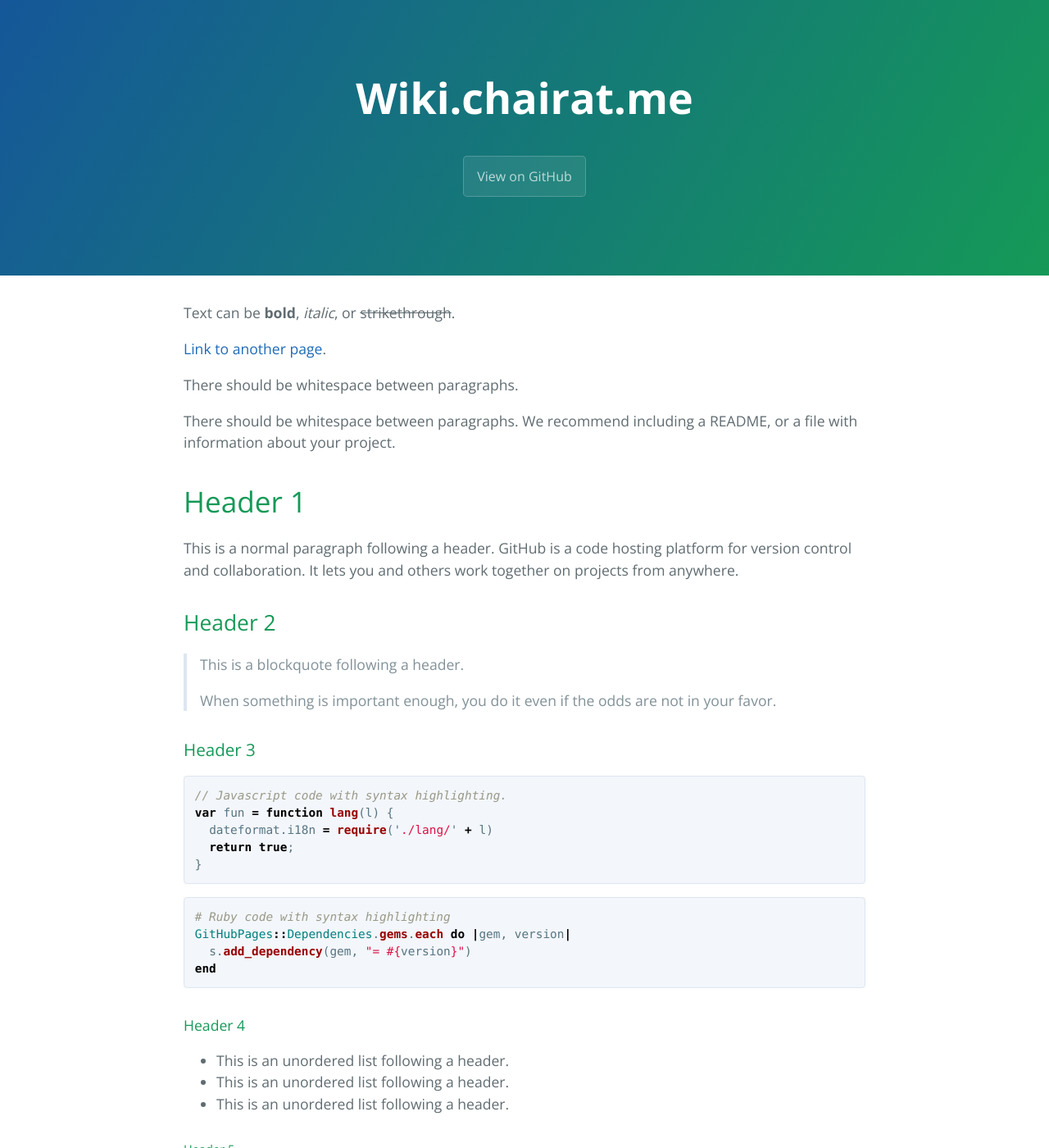
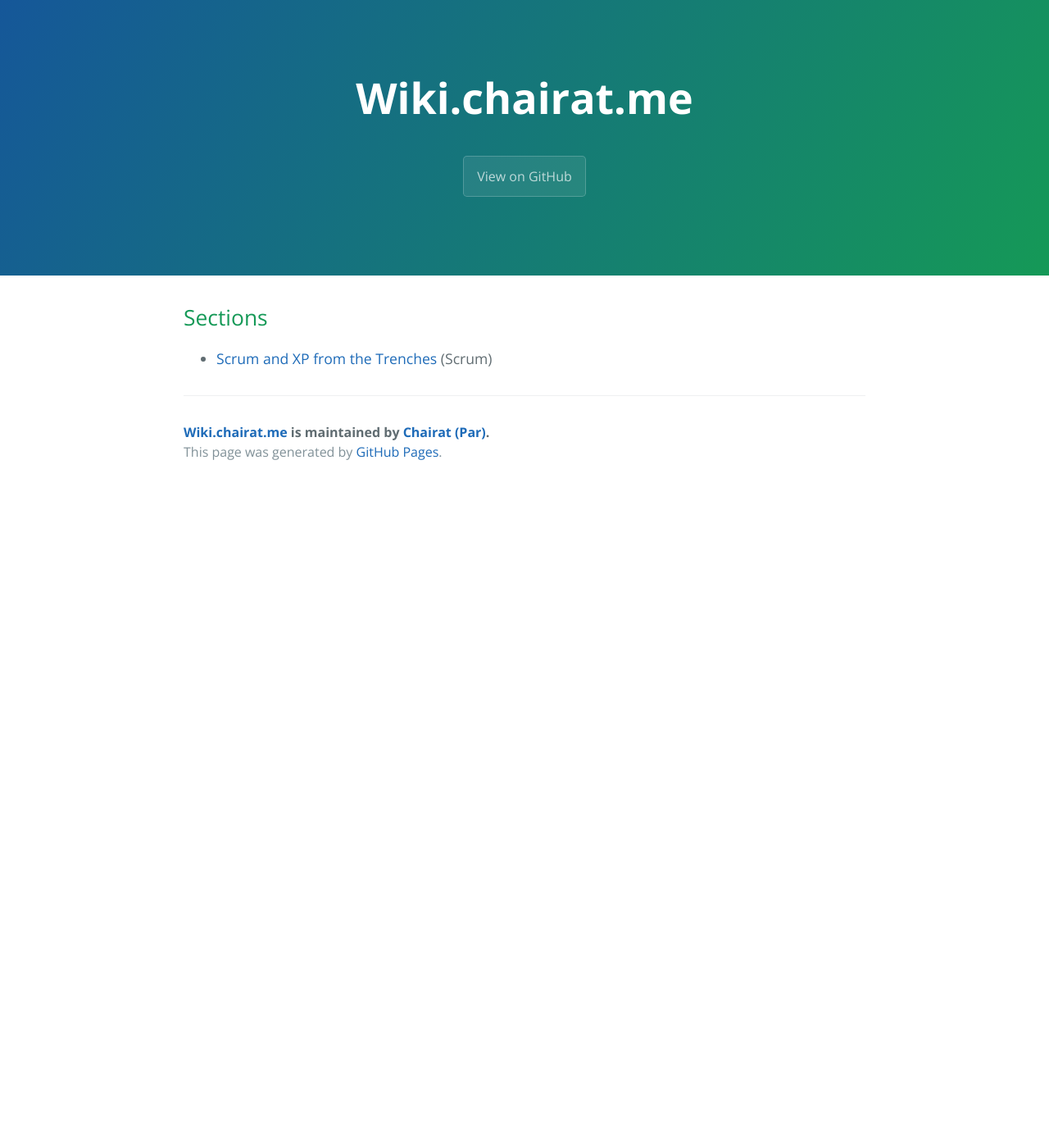
Before and after one commit to shruti170901/hola.github.io, a Jekyll site: the page built from index.md, in a window 1280 px wide and 1400 px high. Shown: the whole window at 82% size. Built offline with Jekyll 4.4.1, drawn with Linux system fonts in a browser that asks for light colours; the repository's description, which GitHub fills in, is left out; our own code applies the rules of GitHub Pages for plain Markdown files; some of the changed text lies outside the part shown.

Commit message:
Migrated home page

````diff
--- a/index.md
+++ b/index.md
@@ -2,122 +2,6 @@
 layout: default
 ---
 
-Text can be **bold**, _italic_, or ~~strikethrough~~.
+## Sections
 
-[Link to another page](./another-page.html).
-
-There should be whitespace between paragraphs.
-
-There should be whitespace between paragraphs. We recommend including a README, or a file with information about your project.
-
-# Header 1
-
-This is a normal paragraph following a header. GitHub is a code hosting platform for version control and collaboration. It lets you and others work together on projects from anywhere.
-
-## Header 2
-
-> This is a blockquote following a header.
->
-> When something is important enough, you do it even if the odds are not in your favor.
-
-### Header 3
-
-```js
-// Javascript code with syntax highlighting.
-var fun = function lang(l) {
-  dateformat.i18n = require('./lang/' + l)
-  return true;
-}
-```
-
-```ruby
-# Ruby code with syntax highlighting
-GitHubPages::Dependencies.gems.each do |gem, version|
-  s.add_dependency(gem, "= #{version}")
-end
-```
-
-#### Header 4
-
-*   This is an unordered list following a header.
-*   This is an unordered list following a header.
-*   This is an unordered list following a header.
-
-##### Header 5
-
-1.  This is an ordered list following a header.
-2.  This is an ordered list following a header.
-3.  This is an ordered list following a header.
-
-###### Header 6
-
-| head1        | head two          | three |
-|:-------------|:------------------|:------|
-| ok           | good swedish fish | nice  |
-| out of stock | good and plenty   | nice  |
-| ok           | good `oreos`      | hmm   |
-| ok           | good `zoute` drop | yumm  |
-
-### There's a horizontal rule below this.
-
-* * *
-
-### Here is an unordered list:
-
-*   Item foo
-*   Item bar
-*   Item baz
-*   Item zip
-
-### And an ordered list:
-
-1.  Item one
-1.  Item two
-1.  Item three
-1.  Item four
-
-### And a nested list:
-
-- level 1 item
-  - level 2 item
-  - level 2 item
-    - level 3 item
-    - level 3 item
-- level 1 item
-  - level 2 item
-  - level 2 item
-  - level 2 item
-- level 1 item
-  - level 2 item
-  - level 2 item
-- level 1 item
-
-### Small image
-
-![Octocat](https://assets-cdn.github.com/images/icons/emoji/octocat.png)
-
-### Large image
-
-![Branching](https://guides.github.com/activities/hello-world/branching.png)
-
-
-### Definition lists can be used with HTML syntax.
-
-<dl>
-<dt>Name</dt>
-<dd>Godzilla</dd>
-<dt>Born</dt>
-<dd>1952</dd>
-<dt>Birthplace</dt>
-<dd>Japan</dd>
-<dt>Color</dt>
-<dd>Green</dd>
-</dl>
-
-```
-Long, single-line code blocks should not wrap. They should horizontally scroll if they are too long. This line should be long enough to demonstrate this.
-```
-
-```
-The final element.
-```
+- [Scrum and XP from the Trenches](scrum) (Scrum)
````
